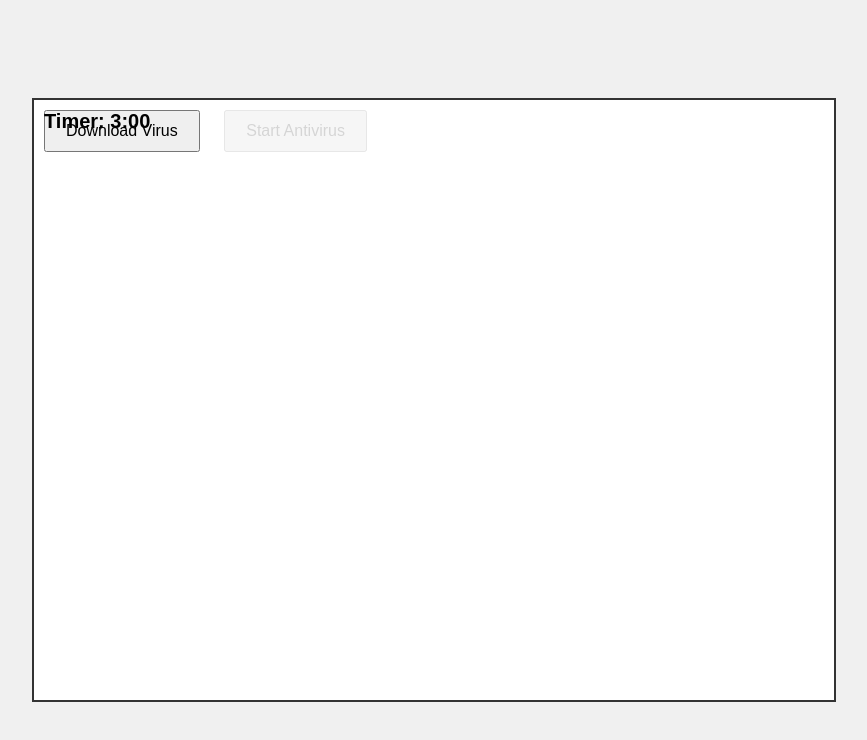
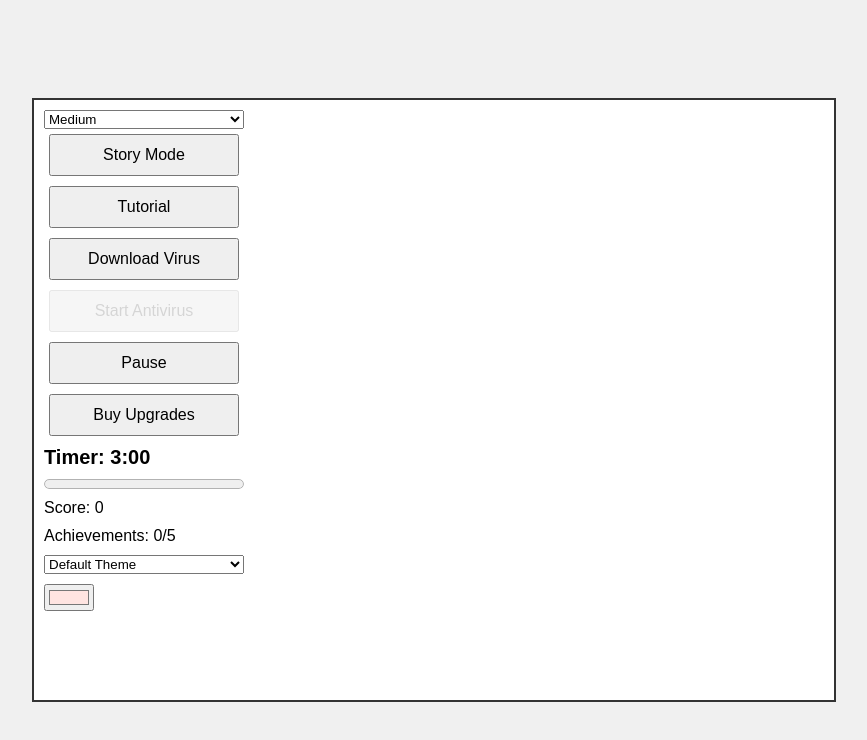
Before and after one commit to elitesoma/virus, a plain HTML site: page index.html in a window 1280 px wide. Shown: the whole page, without its empty margins (206-1073 px from the left). Drawn offline with Linux system fonts and the light colour scheme.

Commit message:
Update index.html

```diff
--- a/index.html
+++ b/index.html
@@ -11,7 +11,7 @@
             display: flex;
             justify-content: center;
             align-items: center;
-            height: 100vh;
+            min-height: 100vh;
             margin: 0;
         }
         #game-container {
@@ -31,6 +31,15 @@
             padding: 10px;
             box-shadow: 2px 2px 5px rgba(0,0,0,0.5);
             z-index: 10;
+            user-select: none;
+        }
+        .moving {
+            animation: drift 5s linear infinite;
+        }
+        @keyframes drift {
+            0% { transform: translate(0, 0); }
+            50% { transform: translate(20px, 20px); }
+            100% { transform: translate(0, 0); }
         }
         .close-btn {
             position: absolute;
@@ -40,30 +49,89 @@
             font-weight: bold;
             color: #ff0000;
         }
-        #download-virus, #start-antivirus {
+        button {
             padding: 10px 20px;
-            margin: 10px;
+            margin: 5px;
             font-size: 16px;
             cursor: pointer;
         }
-        #start-antivirus:disabled {
+        button:disabled {
             cursor: not-allowed;
             opacity: 0.5;
         }
-        #timer {
+        #controls {
             position: absolute;
             top: 10px;
             left: 10px;
+            display: flex;
+            flex-direction: column;
+        }
+        #timer {
             font-size: 20px;
             font-weight: bold;
+            margin: 5px 0;
+        }
+        #progress {
+            width: 200px;
+            height: 20px;
+        }
+        #score, #achievements {
+            font-size: 16px;
+            margin: 5px 0;
+        }
+        #theme-select, #color-picker {
+            margin: 5px 0;
+        }
+        .dark-theme {
+            background-color: #222;
+            color: #fff;
+        }
+        .dark-theme #game-container {
+            background-color: #333;
+            border-color: #fff;
+        }
+        .retro-theme {
+            font-family: 'Courier New', monospace;
+            background-color: #000;
+            color: #0f0;
+        }
+        .retro-theme #game-container {
+            background-color: #111;
+            border-color: #0f0;
+        }
+        @media (max-width: 850px) {
+            #game-container {
+                width: 100%;
+                height: 100%;
+            }
         }
     </style>
 </head>
 <body>
     <div id="game-container">
-        <button id="download-virus">Download Virus</button>
-        <button id="start-antivirus" disabled>Start Antivirus</button>
-        <div id="timer">Timer: 3:00</div>
+        <div id="controls">
+            <select id="difficulty">
+                <option value="easy">Easy</option>
+                <option value="medium" selected>Medium</option>
+                <option value="hard">Hard</option>
+            </select>
+            <button id="mode">Story Mode</button>
+            <button id="tutorial">Tutorial</button>
+            <button id="download-virus">Download Virus</button>
+            <button id="start-antivirus" disabled>Start Antivirus</button>
+            <button id="pause">Pause</button>
+            <button id="upgrades">Buy Upgrades</button>
+            <div id="timer">Timer: 3:00</div>
+            <progress id="progress" value="0" max="180"></progress>
+            <div id="score">Score: 0</div>
+            <div id="achievements">Achievements: 0/5</div>
+            <select id="theme-select">
+                <option value="default">Default Theme</option>
+                <option value="dark">Dark Theme</option>
+                <option value="retro">Retro Theme</option>
+            </select>
+            <input type="color" id="color-picker" value="#ffe4e1" title="Pop-up Color">
+        </div>
     </div>
     <script src="game.js"></script>
 </body>
```
